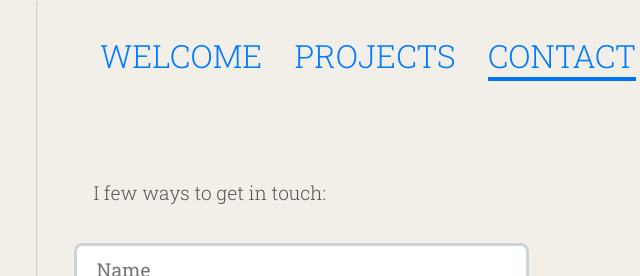
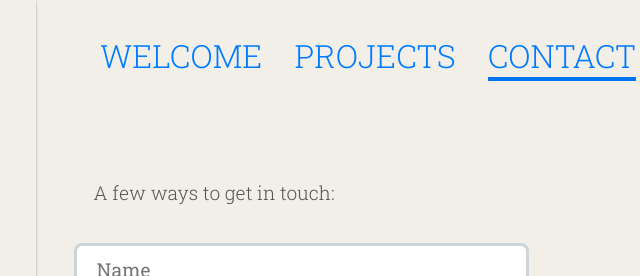
Before and after one commit to marcelomaias/portfolio-2019, a Gatsby site: page /contact in a window 1280 px wide. Shown: the top 276 px of the page, 264-904 px from the left. Built offline with nearby package versions, Linux system fonts and the light colour scheme; Gatsby itself is replaced by a stand-in of ours.

Commit message:
Fixed typo

```diff
--- a/src/pages/contact.jsx
+++ b/src/pages/contact.jsx
@@ -73,7 +73,7 @@ class ContactPage extends React.Component {
               </div>
             ) : (
               <form onSubmit={this.handleSubmit}>
-                <p>I few ways to get in touch:</p>
+                <p>A few ways to get in touch:</p>
                 <input
                   type="text"
                   name="name"
```
